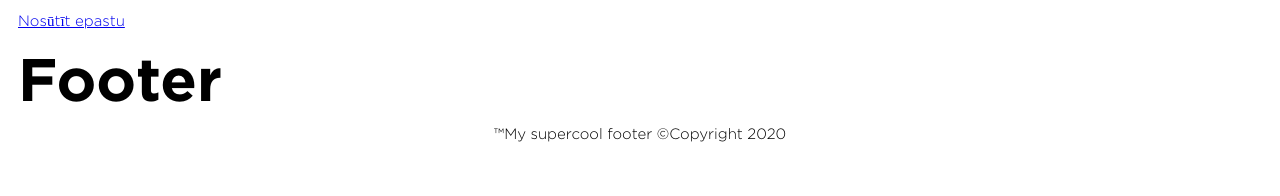
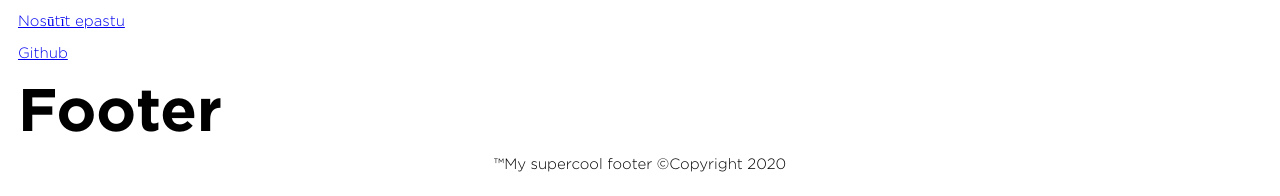
Before and after one commit to MindaugsLibietis/Prakse_Davis_Pikse, a plain HTML site: page Prakse_Davis_Pikse/index.html in a window 1280 px wide. Shown: the part 2715-2911 px from the top of the page. Before the commit the page ends 2881 px from the top, so only its background shows below. Drawn offline with Linux system fonts and the light colour scheme.

Commit message:
Add files via upload
href github

```diff
--- a/Prakse_Davis_Pikse/index.html
+++ b/Prakse_Davis_Pikse/index.html
@@ -185,6 +185,9 @@
             <p>
                 <a href="mailto: mansepasts@email.com">Nosūtīt epastu</a>
             </p>
+            <p>
+                <a href="https://github.com/MindaugsLibietis/Prakse_Davis_Pikse">Github</a>
+            </p>
         </div>
     </div>
 </body>
```
